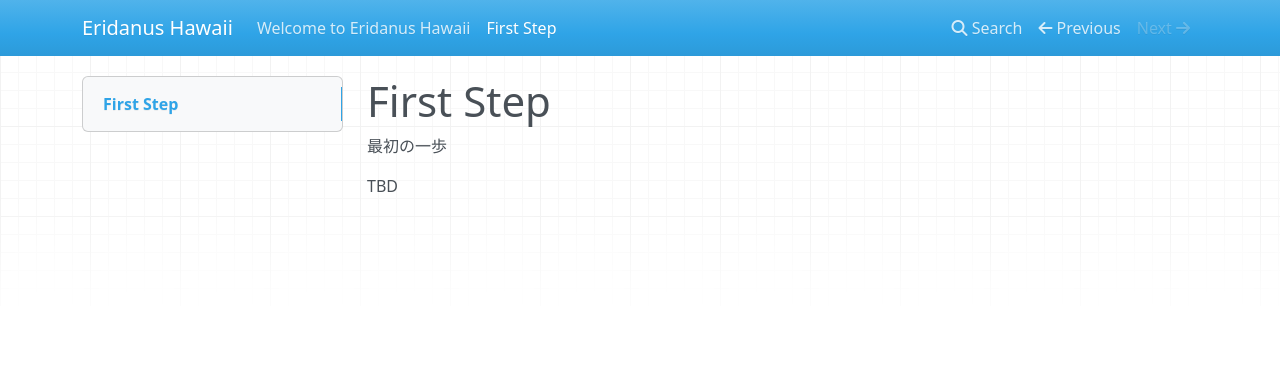
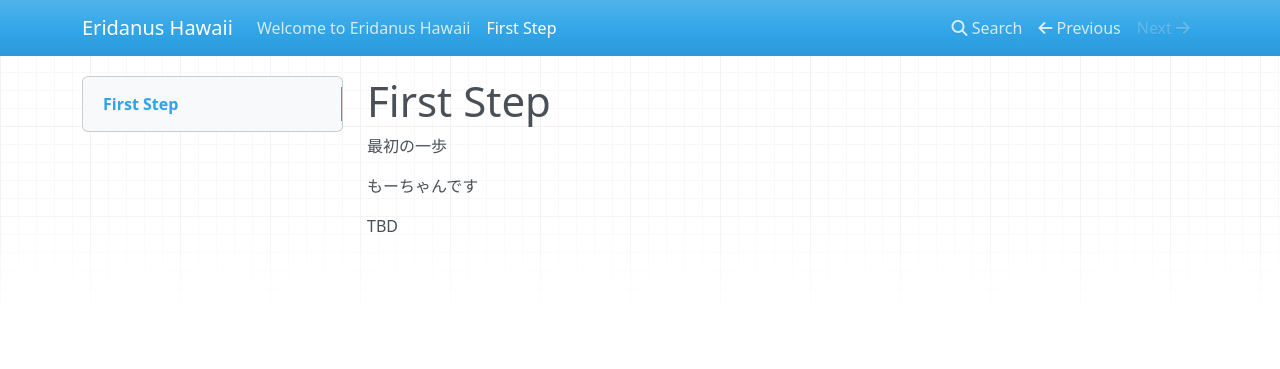
Before and after one commit to Eridanus-Hawaii/PythonTutorial, an MkDocs documentation site: the page built from book/docs/first-step.md, in a window 1280 px wide. Shown: the top 369 px of the page. Built offline with MkDocs 1.6.1, drawn with Linux system fonts in a browser that asks for light colours; nearby versions of some CDN libraries.

Commit message:
コメント

```diff
--- a/book/docs/first-step.md
+++ b/book/docs/first-step.md
@@ -1,4 +1,6 @@
 # First Step
 最初の一歩
 
+もーちゃんです
+
 TBD
```
